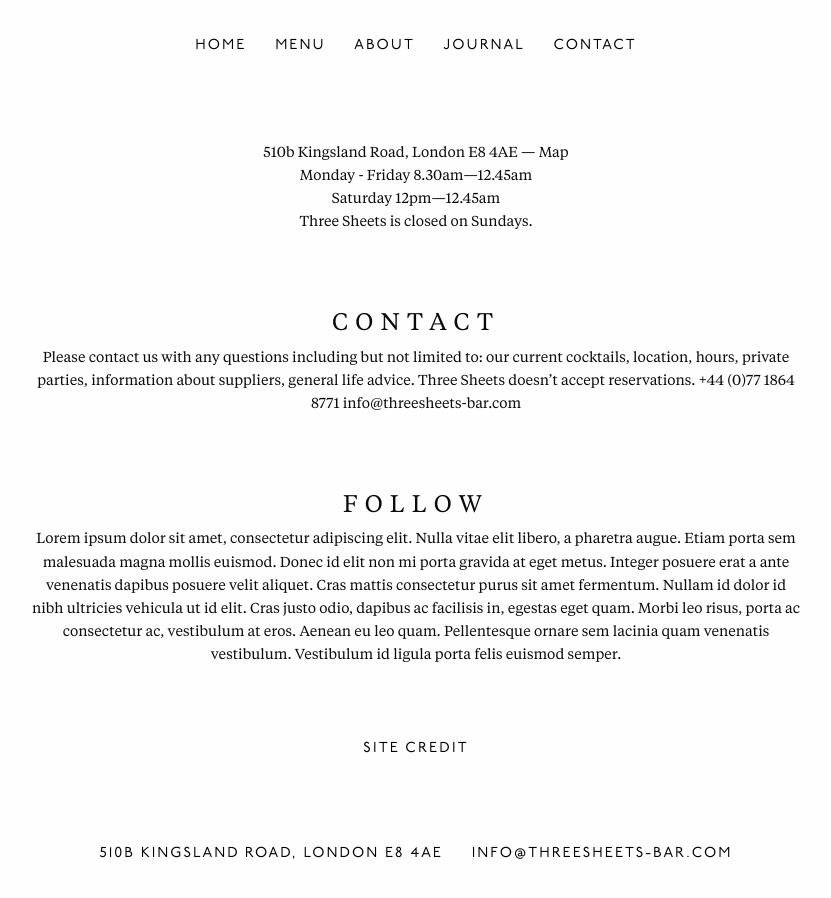
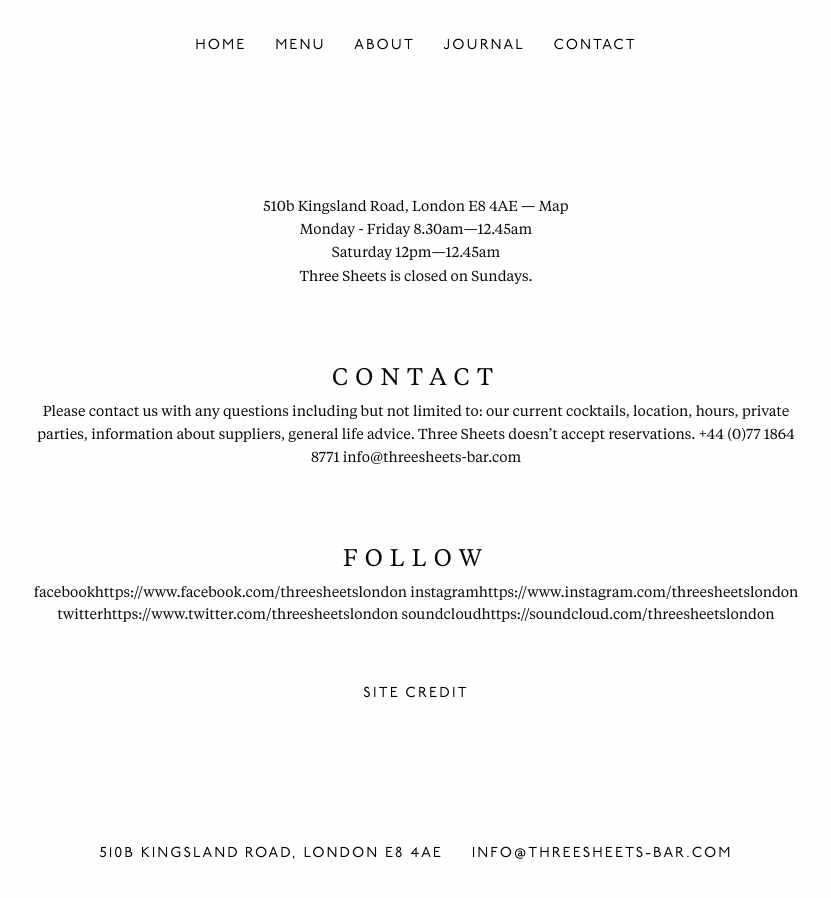
Before and after one commit to garethjohnsdesign/threesheets-bar.com, a Jekyll site: the page built from contact.md, in a window 1280 px wide. Shown: the whole page, without its empty margins (224-1055 px from the left). Built offline with Jekyll 4.4.1, drawn with Linux system fonts in a browser that asks for light colours.

Commit message:
Initial Commit

```diff
--- a/_layouts/contact.html
+++ b/_layouts/contact.html
@@ -27,8 +27,9 @@
   <div class="row align-center contact__follow">
   	<div class="small-12 medium-8 columns text-center">
     	<h2>Follow</h2>
-    	<p>Lorem ipsum dolor sit amet, consectetur adipiscing elit. Nulla vitae elit libero, a pharetra augue. Etiam porta sem malesuada magna mollis euismod. Donec id elit non mi porta gravida at eget metus. Integer posuere erat a ante venenatis dapibus posuere velit aliquet. Cras mattis consectetur purus sit amet fermentum.
-Nullam id dolor id nibh ultricies vehicula ut id elit. Cras justo odio, dapibus ac facilisis in, egestas eget quam. Morbi leo risus, porta ac consectetur ac, vestibulum at eros. Aenean eu leo quam. Pellentesque ornare sem lacinia quam venenatis vestibulum. Vestibulum id ligula porta felis euismod semper.</p>
+    	{% for social in site.social %}
+            {{social}}
+        {% endfor %}
   	</div>
   </div>
 
```
Also changed, not shown: 3 other files.
